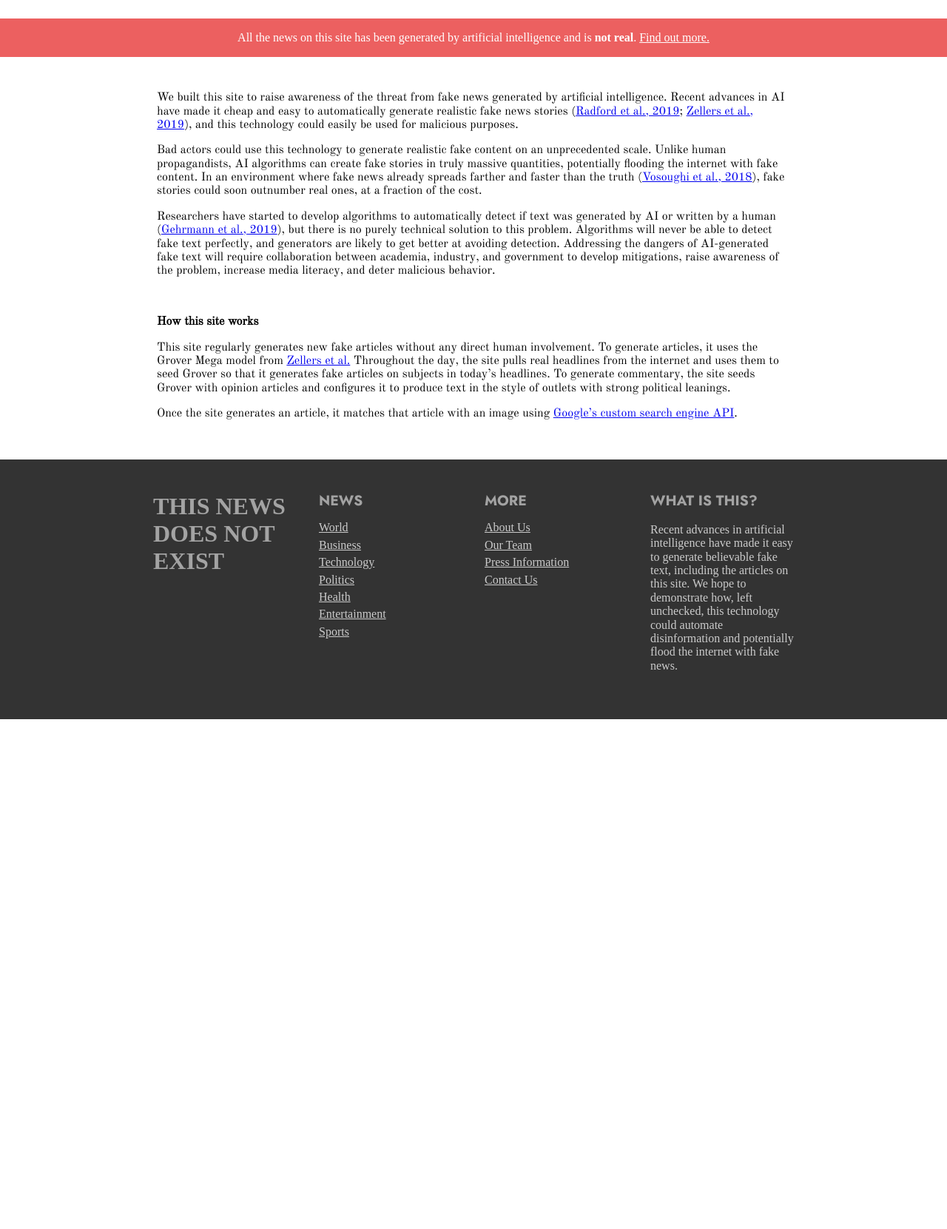
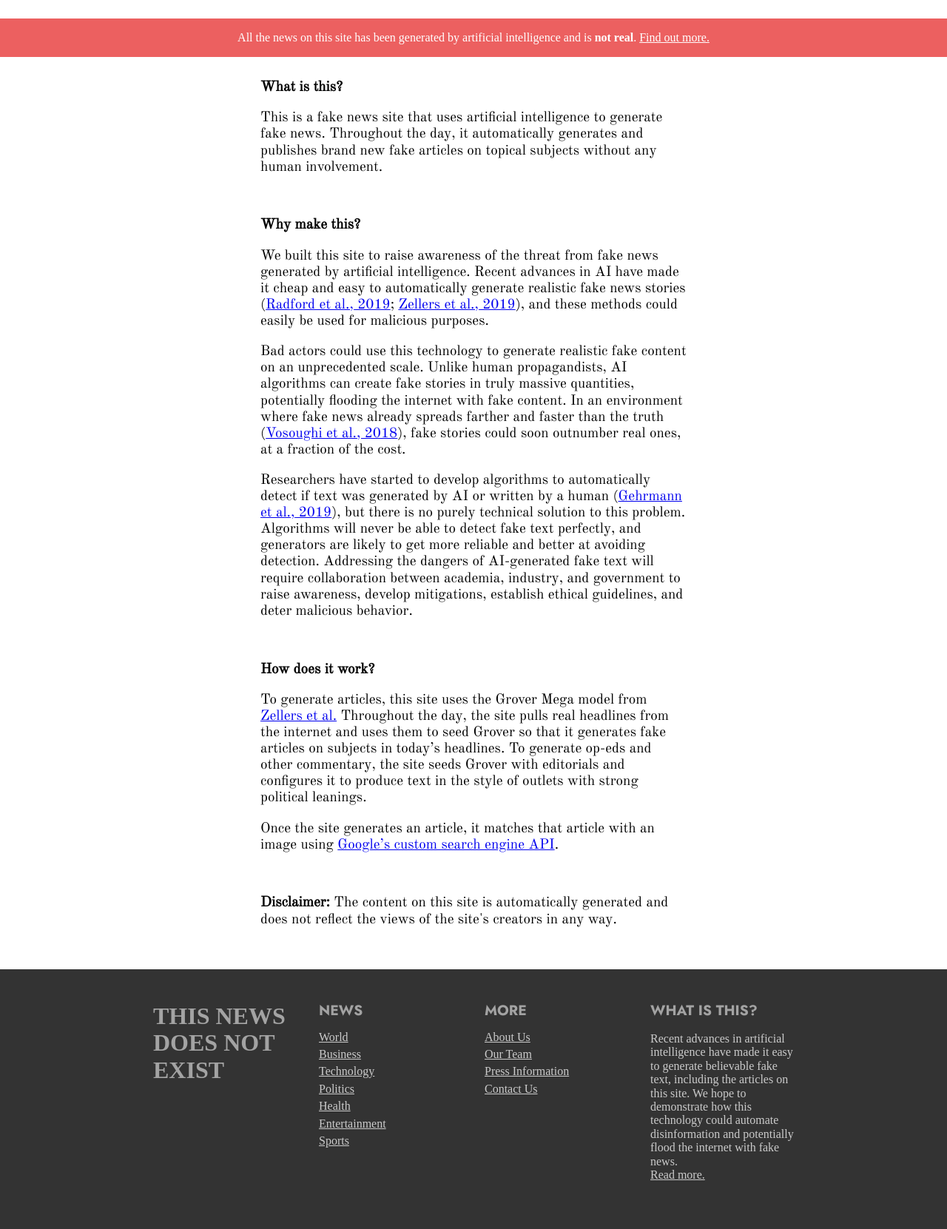
Before and after one commit to Brvtvs/thisnewsdoesnotexist, a Flask app: page /about in a window 1280 px wide. Shown: the part 164-1825 px from the top of the page at 74% size. Before the commit the page ends 1136 px from the top, so only its background shows below. Run offline with Flask 2, Linux system fonts and the light colour scheme; some libraries are stand-ins or nearby versions; some web fonts are replaced.

Commit message:
Improve about page.

```diff
--- a/flask-app/templates/about.html
+++ b/flask-app/templates/about.html
@@ -27,16 +27,23 @@
         </ul>
     </div>
     <div id="banner">
-        <p>All the news on this site has been generated by artificial intelligence and is <b>not real</b>. <a href="/about">Find
+        <p>All the news on this site has been generated by artificial intelligence and is <b>not real</b>. <a
+                href="/about">Find
             out more.</a></p>
     </div>
-    <div id="content">
-        <div id="about-body" class="content-col">
+
+    <div id="content-article">
+        <p><b>What is this?</b></p>
+        <p>This is a fake news site that uses artificial intelligence to generate fake news.
+            Throughout the day, it automatically generates and publishes brand new fake articles on topical subjects
+            without any human involvement.</p>
+        <br>
+        <p><b>Why make this?</b></p>
         <p>We built this site to raise awareness of the threat from fake news generated by artificial intelligence.
             Recent advances in AI have made it cheap and easy to automatically generate realistic fake news stories
             (<a href="https://d4mucfpksywv.cloudfront.net/better-language-models/language_models_are_unsupervised_multitask_learners.pdf">Radford
                 et al., 2019</a>; <a href="https://arxiv.org/pdf/1905.12616.pdf">Zellers et al.,
-                    2019</a>), and this technology could easily be used for malicious purposes.</p>
+                2019</a>), and these methods could easily be used for malicious purposes.</p>
         <p>Bad actors could use this technology to generate realistic fake content on an unprecedented scale. Unlike
             human propagandists, AI algorithms can create fake stories in truly massive quantities, potentially
             flooding the internet with fake content. In an environment where fake news already spreads farther and
@@ -46,23 +53,29 @@
         <p>Researchers have started to develop algorithms to automatically detect if text was generated by AI or
             written by a human (<a href="http://gltr.io">Gehrmann et al., 2019</a>), but there is no purely
             technical solution to this problem. Algorithms will never be able to detect fake text perfectly, and
-                generators are likely to get better at avoiding detection. Addressing the dangers of AI-generated fake
-                text will require collaboration between academia, industry, and government to develop mitigations,
-                raise awareness of the problem, increase media literacy, and deter malicious behavior.</p>
+            generators are likely to get more reliable and better at avoiding detection. Addressing the dangers of
+            AI-generated fake text will require collaboration between academia, industry, and government to raise
+            awareness, develop mitigations, establish ethical guidelines, and deter malicious behavior.</p>
 
         <br>
-            <p><b>How this site works</b></p>
-            <p>This site regularly generates new fake articles without any direct human involvement. To generate
-                articles, it uses the Grover Mega model from <a href="https://arxiv.org/pdf/1905.12616.pdf">Zellers et
+        <p><b>How does it work?</b></p>
+        <p>To generate articles, this site uses the Grover Mega model from <a
+                href="https://arxiv.org/pdf/1905.12616.pdf">Zellers et
             al.</a> Throughout the day, the site pulls real headlines from the internet and uses them to seed
-                Grover so that it generates fake articles on subjects in today’s headlines. To generate commentary, the
-                site seeds Grover with opinion articles and configures it to produce text in the style of outlets with
-                strong political leanings. </p>
+            Grover so that it generates fake articles on subjects in today’s headlines. To generate op-eds and other
+            commentary, the site seeds Grover with editorials and configures it to produce text in the style of outlets
+            with strong political leanings. </p>
 
         <p>Once the site generates an article, it matches that article with an image using <a
                 href="https://cse.google.com/cse/">Google’s custom search engine API</a>.</p>
+
+        <br>
+
+        <p><b>Disclaimer:</b> The content on this site is automatically generated and does not reflect the views of the
+            site's creators in
+            any way.</p>
     </div>
-    </div>
+
     <br><br>
     <div id="footer">
         <div id="footer-content">
@@ -94,8 +107,9 @@
                 <span class="footer-col-title">WHAT IS THIS?</span>
                 <br><br>
                 Recent advances in artificial intelligence have made it easy to generate believable fake text, including
-                the articles on this site. We hope to demonstrate how, left unchecked, this technology could automate
-                disinformation and potentially flood the internet with fake news.
+                the articles on this site. We hope to demonstrate how this technology could automate
+                disinformation and potentially flood the internet with fake news.<br>
+                <a href="/about">Read more.</a>
             </div>
         </div>
         <br>
--- a/flask-app/templates/article.html
+++ b/flask-app/templates/article.html
@@ -27,7 +27,8 @@
         </ul>
     </div>
     <div id="banner">
-        <p>All the news on this site has been generated by artificial intelligence and is <b>not real</b>. <a href="/about">Find
+        <p>All the news on this site has been generated by artificial intelligence and is <b>not real</b>. <a
+                href="/about">Find
             out more.</a></p>
     </div>
     <div id="content-article">
@@ -82,7 +83,8 @@
                 <br><br>
                 Recent advances in artificial intelligence have made it easy to generate believable fake text, including
                 the articles on this site. We hope to demonstrate how this technology could automate
-                disinformation and potentially flood the internet with fake news.
+                disinformation and potentially flood the internet with fake news.<br>
+                <a href="/about">Read more.</a>
             </div>
         </div>
         <br>
--- a/flask-app/templates/category.html
+++ b/flask-app/templates/category.html
@@ -110,7 +110,8 @@
                 <br><br>
                 Recent advances in artificial intelligence have made it easy to generate believable fake text, including
                 the articles on this site. We hope to demonstrate how this technology could automate
-                disinformation and potentially flood the internet with fake news.
+                disinformation and potentially flood the internet with fake news.<br>
+                <a href="/about">Read more.</a>
             </div>
         </div>
         <br>
--- a/flask-app/templates/index.html
+++ b/flask-app/templates/index.html
@@ -156,7 +156,8 @@
                 <br><br>
                 Recent advances in artificial intelligence have made it easy to generate believable fake text, including
                 the articles on this site. We hope to demonstrate how this technology could automate
-                disinformation and potentially flood the internet with fake news.
+                disinformation and potentially flood the internet with fake news.<br>
+                <a href="/about">Read more.</a>
             </div>
         </div>
         <br>
```
Lines whose indentation alone changed are shown as unchanged.
